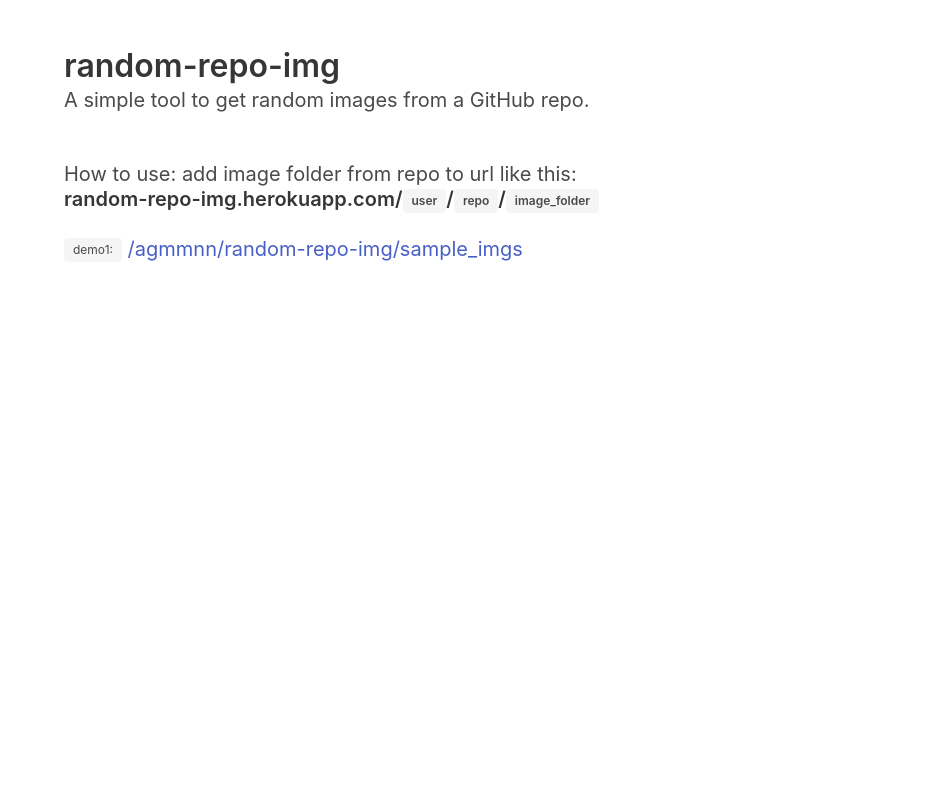
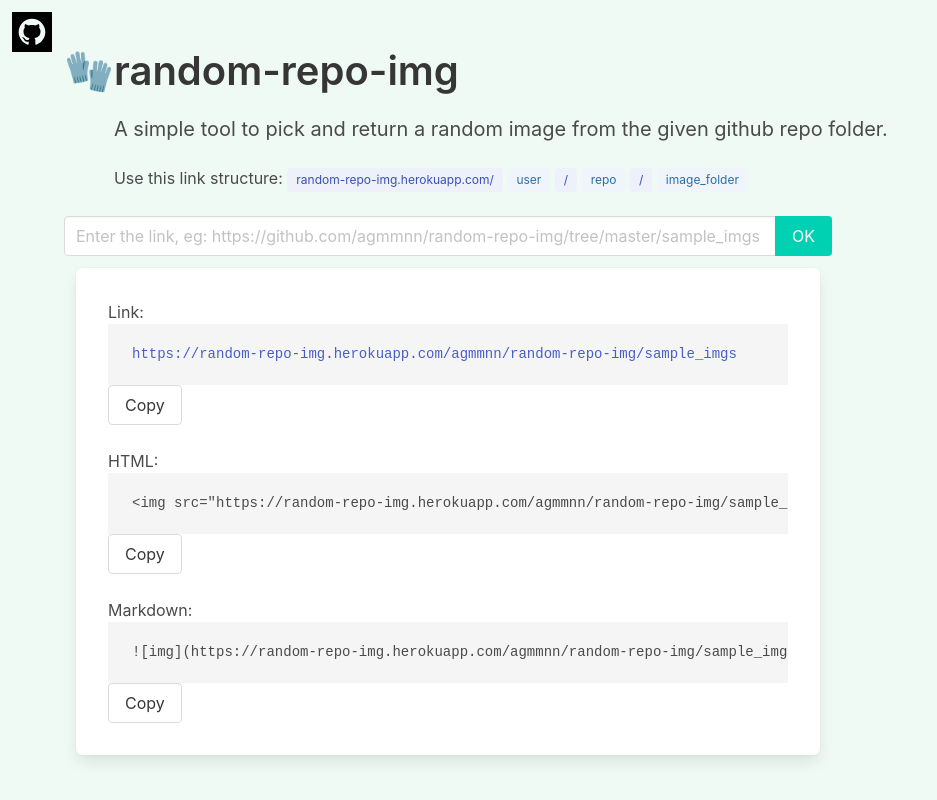
Before and after one commit to agmmnn/random-repo-img, a plain HTML site: page templates/index.html in a window 1280 px wide. Shown: the whole page, without its empty margins (0-937 px from the left). Drawn offline with nearby package versions, Linux system fonts and the light colour scheme; some packages are replaced by stand-ins of ours; a script that the page names is missing.

Commit message:
Update: home page, Add: link generator.

```diff
--- a/templates/index.html
+++ b/templates/index.html
@@ -1,27 +1,112 @@
 <!DOCTYPE html>
-<html>
+<html lang="en" class="has-background-success-light">
 
 <head>
     <meta charset="utf-8">
     <meta name="viewport" content="width=device-width, initial-scale=1">
     <title>Random Repo Images</title>
     <link rel="stylesheet" href="https://cdn.jsdelivr.net/npm/bulma@0.9.3/css/bulma.min.css">
+
+    <script src="https://cdnjs.cloudflare.com/ajax/libs/clipboard.js/2.0.8/clipboard.min.js"></script>
 </head>
 
 <body>
+    <div class="column is-pulled-left">
+        <a href="https://github.com/agmmnn/random-repo-img" target="_blank">
+            <svg xmlns="http://www.w3.org/2000/svg" width="40" height="40" viewBox="0 0 24 24">
+                <path
+                    d="M0 0v24h24v-24h-24zm14.534 19.59c-.406.078-.534-.171-.534-.384v-2.195c0-.747-.262-1.233-.55-1.481 1.782-.198 3.654-.875 3.654-3.947 0-.874-.311-1.588-.824-2.147.083-.202.357-1.016-.079-2.117 0 0-.671-.215-2.198.82-.639-.18-1.323-.267-2.003-.271-.68.003-1.364.091-2.003.269-1.528-1.035-2.2-.82-2.2-.82-.434 1.102-.16 1.915-.077 2.118-.512.56-.824 1.273-.824 2.147 0 3.064 1.867 3.751 3.645 3.954-.229.2-.436.552-.508 1.07-.457.204-1.614.557-2.328-.666 0 0-.423-.768-1.227-.825 0 0-.78-.01-.055.487 0 0 .525.246.889 1.17 0 0 .463 1.428 2.688.944v1.489c0 .211-.129.459-.528.385-3.18-1.057-5.472-4.056-5.472-7.59 0-4.419 3.582-8 8-8s8 3.581 8 8c0 3.533-2.289 6.531-5.466 7.59z" />
+            </svg></a>
+    </div>
     <section class="section">
         <div class="container">
-            <h1 class="title">random-repo-img</h1>
-            <h2 class="subtitle">A simple tool to get random images from a GitHub repo.</h2>
-            <p class="subtitle">
-                <br>How to use: add image folder from repo to url like this:
-                <br><strong>random-repo-img.herokuapp.com/<span class="tag is-light">user</span>/<span
-                        class="tag is-light">repo</span>/<span class="tag is-light">image_folder</span></strong>
-            </p>
-            <p class="subtitle">
-                <span class="tag is-light">demo1: </span>
-                <a href="/agmmnn/random-repo-img/sample_imgs">/agmmnn/random-repo-img/sample_imgs</a>
-            </p>
+            <div class="columns is-gapless">
+                <div class="column">
+                    <h1 class="title is-2">
+                        🧤
+                    </h1>
+                </div>
+                <div class="column is-full">
+                    <h1 class="title is-2 is-spaced">
+                        random-repo-img
+                    </h1>
+                    <h2 class="subtitle">
+                        A simple tool to pick and return a random image from the given github repo folder.
+                    </h2>
+                    Use this link structure:
+                    <span class="tag is-link is-light">random-repo-img.herokuapp.com/</span>
+                    <span class="tag is-info is-light">user</span>
+                    <span class="tag is-link is-light">/</span>
+                    <span class="tag is-info is-light">repo</span>
+                    <span class="tag is-link is-light">/</span>
+                    <span class="tag is-info is-light">image_folder</span>
+                </div>
+            </div>
+
+            <div class="column is-two-thirds">
+                <div class="columns is-centered">
+                    <div class="field has-addons">
+                        <div class="control">
+                            <input class="input" id="input" size="72" type="text"
+                                placeholder="Enter the link, eg: https://github.com/agmmnn/random-repo-img/tree/master/sample_imgs">
+                        </div>
+                        <div class="control">
+                            <button class="button is-primary is-fullwidth" id="ok">
+                                OK
+                            </button>
+                        </div>
+                    </div>
+                </div>
+
+                <div class="box">
+                    <div class="column">
+                        Link:
+                        <pre><code class="language-html" id="md_link"><a href="https://random-repo-img.herokuapp.com/agmmnn/random-repo-img/sample_imgs">https://random-repo-img.herokuapp.com/agmmnn/random-repo-img/sample_imgs</a></code></pre>
+                        <button class="button bd-copy" data-clipboard-action="copy" data-clipboard-target="#md_link">
+                            Copy
+                        </button>
+                    </div>
+                    <div class="column">
+                        HTML:
+                        <pre><code class="language-html" id="md_html">&lt;img src=&quot;https://random-repo-img.herokuapp.com/agmmnn/random-repo-img/sample_imgs&quot; alt=&quot;random-repo-img&quot;&gt;</code></pre>
+                        <button class="button bd-copy" data-clipboard-action="copy" data-clipboard-target="#md_html">
+                            Copy
+                        </button>
+                    </div>
+                    <div class="column">
+                        Markdown:
+                        <pre><code class="language-markdown" id="md_markdown">![img](https://random-repo-img.herokuapp.com/agmmnn/random-repo-img/sample_imgs "random-repo-img")</code></pre>
+                        <button class="button bd-copy" data-clipboard-action="copy"
+                            data-clipboard-target="#md_markdown">
+                            Copy
+                        </button>
+                    </div>
+                </div>
+            </div>
+
+            <script>
+                const clipboard = new ClipboardJS('.button');
+                //
+                const button = document.getElementById('ok');
+                const url_start = "https://github.com/";
+                button.onclick = function () {
+                    const input = document.getElementById('input').value;
+                    if (input.startsWith(url_start)) {
+                        inp_1 = input.split(url_start)[1];
+                        inp_units = inp_1.split("/");
+                        if (inp_units.length === 5 && inp_units.includes("tree")) {
+                            link = "https://random-repo-img.herokuapp.com/" + inp_units[0] + "/" + inp_units[1] + "/" + inp_units[4];
+                            console.log(link);
+
+                            document.getElementById('md_link').innerHTML = "<a href=\"" + link + "\">" + "https://random-repo-img.herokuapp.com/" + inp_units[0] + "/" + inp_units[1] + "/" + inp_units[4]; +"</a>"
+
+                            document.getElementById('md_html').innerHTML = "&lt;img src=&quot;" + link + "&quot; alt=&quot;random-repo-img&quot;&gt;"
+
+                            document.getElementById('md_markdown').innerHTML = "![img](" + link + " \"random-repo-img\")"
+                        }
+                    }
+                }
+            </script>
         </div>
     </section>
 </body>
```
